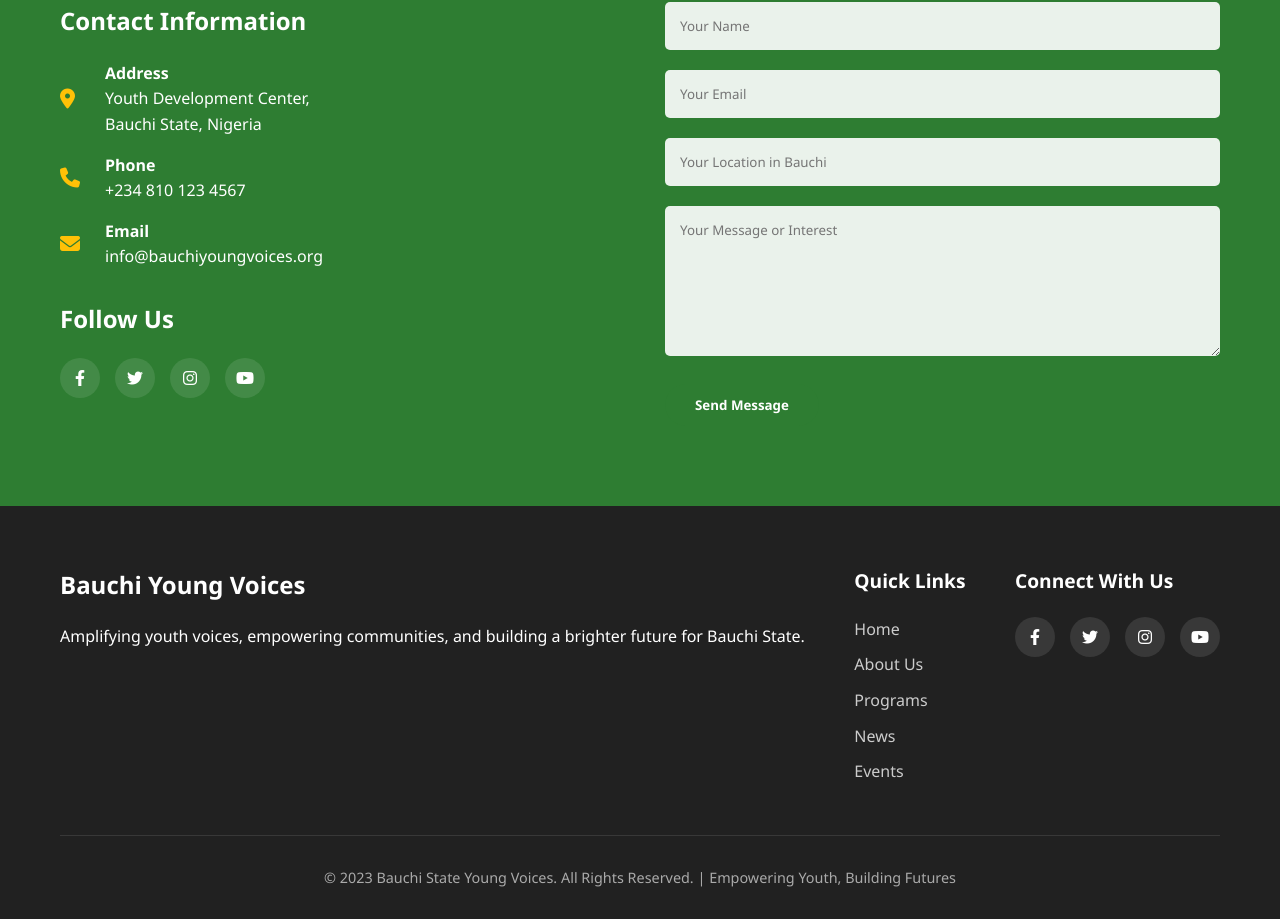
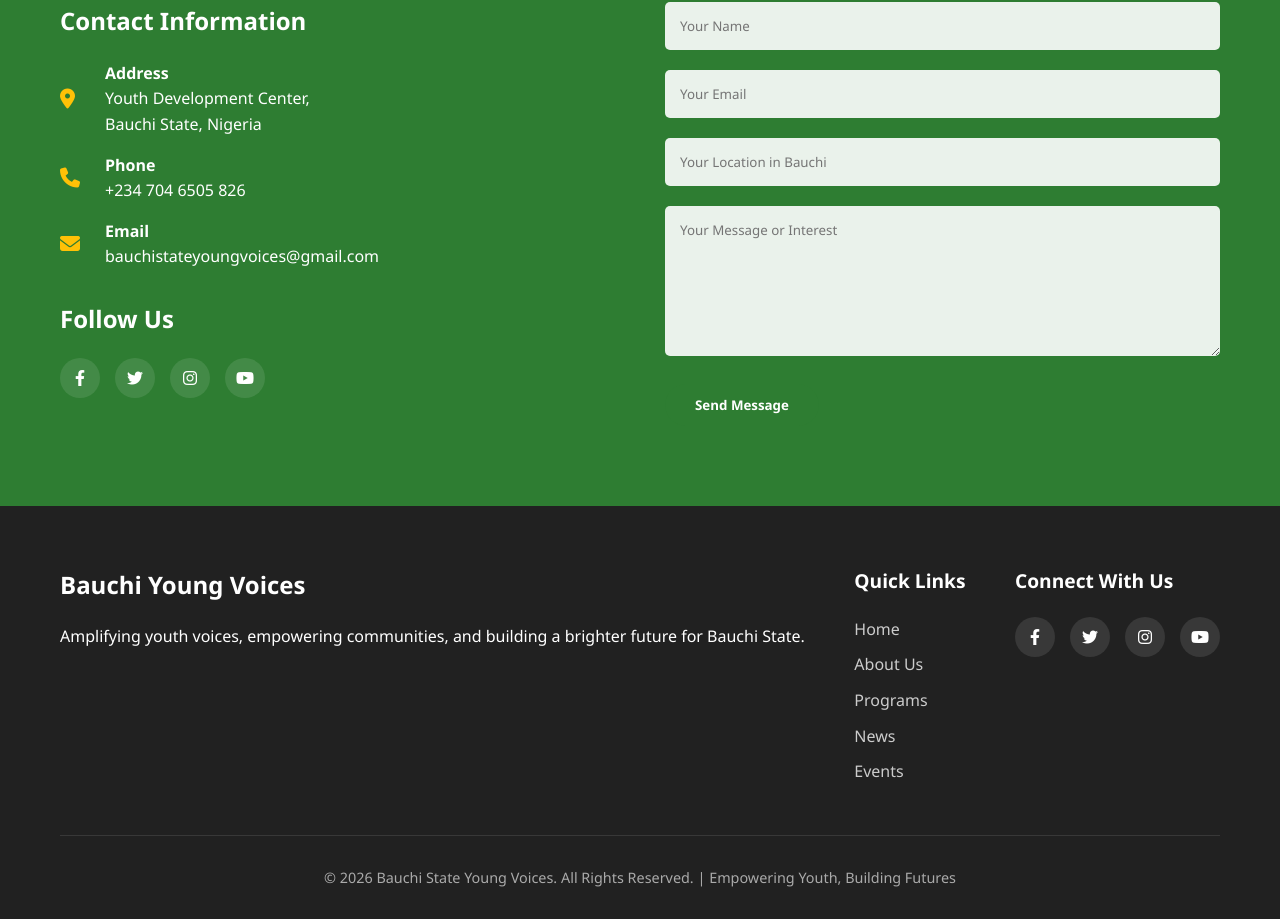
Before and after one commit to Aprincebibi/bauchi-young-voices, a plain HTML site: page index.html in a window 1280 px wide. Shown: the part 4322-5241 px from the top of the page. Drawn offline with Linux system fonts and the light colour scheme.

Commit message:
Update index.html
Contact and Gmail

```diff
--- a/index.html
+++ b/index.html
@@ -844,14 +844,14 @@
                             <i class="fas fa-phone"></i>
                             <div>
                                 <strong>Phone</strong><br>
-                                +234 810 123 4567
+                                +234 704 6505 826
                             </div>
                         </div>
                         <div class="contact-detail">
                             <i class="fas fa-envelope"></i>
                             <div>
                                 <strong>Email</strong><br>
-                                info@bauchiyoungvoices.org
+                                bauchistateyoungvoices@gmail.com
                             </div>
                         </div>
                     </div>
@@ -918,7 +918,7 @@
             </div>
 
             <div class="copyright">
-                <p>&copy; 2023 Bauchi State Young Voices. All Rights Reserved. | Empowering Youth, Building Futures</p>
+                <p>&copy; 2026 Bauchi State Young Voices. All Rights Reserved. | Empowering Youth, Building Futures</p>
             </div>
         </div>
     </footer>
```
